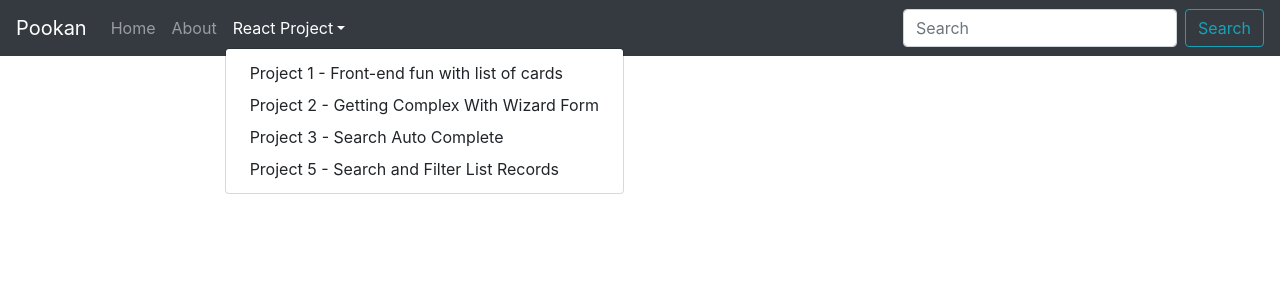
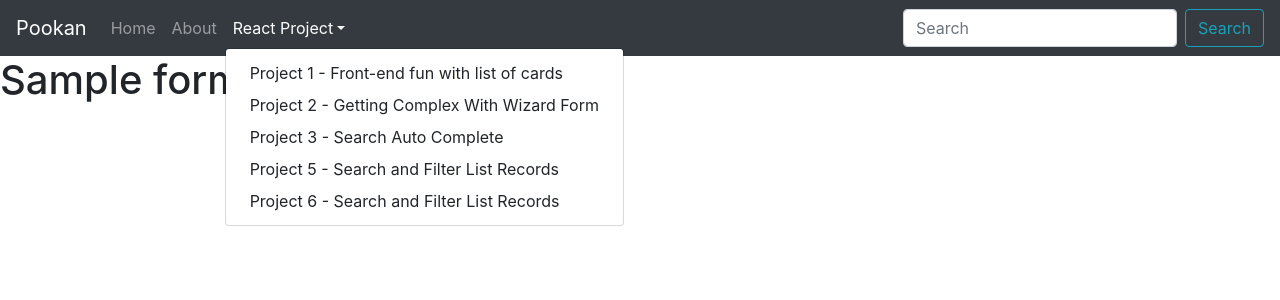
Before and after one commit to Rainstriker/OakCodeKata_codecamp_-6, a React (Create React App) app in the folder Project/React/oak_code_kata/: page /sample_form in a window 1280 px wide. Both pictures are taken after a click on the button "React Project". Shown: the top 300 px of the page. Built offline with nearby package versions, Linux system fonts and the light colour scheme.

Commit message:
add Sample Form

```diff
--- a/Project/React/oak_code_kata/src/components/App/App.js
+++ b/Project/React/oak_code_kata/src/components/App/App.js
@@ -6,6 +6,7 @@ import CardList from '../CardList/CardList.js';
 import WizardForm from '../WizardForm/WizardForm.js';
 import AutoComplete from '../AutoComplete/AutoComplete.js'
 import SearchFilter from '../SearchFilter/SearchFilter.js';
+import SampleForm from '../SampleForm/SampleForm.js';
 
 function App() {
   return (
@@ -16,6 +17,7 @@ function App() {
       <Route path='/wizard_form' component={WizardForm}/>
       <Route path='/auto_complete' component={AutoComplete}/>
       <Route path='/search_filter' component={SearchFilter}/>
+      <Route path='/sample_form' component={SampleForm}/>
     </React.Fragment>
   );
 }
--- a/Project/React/oak_code_kata/src/components/NavBar/NavBar.js
+++ b/Project/React/oak_code_kata/src/components/NavBar/NavBar.js
@@ -24,6 +24,9 @@ const NavBar = () => {
             <NavDropdown.Item as={Link} to="/search_filter">
                 Project 5 - Search and Filter List Records
             </NavDropdown.Item>
+            <NavDropdown.Item as={Link} to="/sample_form">
+                Project 6 - Search and Filter List Records
+            </NavDropdown.Item>
           </NavDropdown>
         </Nav>
         <Form inline>
--- /dev/null
+++ b/Project/React/oak_code_kata/src/components/SampleForm/FormInput.js
@@ -0,0 +1,18 @@
+import React from 'react';
+
+const FormInput = () => {
+  return (
+    <form>
+      <input type="text"/>
+      <input type="text"/>
+      <input type="text"/>
+      <input type="radio"/>
+      <input type="radio"/>
+      <h5>
+        Select your destination
+      </h5>
+    </form>
+  );
+}
+
+export default FormInput;
--- /dev/null
+++ b/Project/React/oak_code_kata/src/components/SampleForm/SampleForm.js
@@ -0,0 +1,12 @@
+import React from 'react';
+import FormInput from 'FormInput.js'
+
+const SampleForm = () => {
+  return (
+    <div>
+      <h1>Sample form</h1>
+    </div>
+  );
+}
+
+export default SampleForm;
```
Also changed, not shown: 1 other file (tests, documents, lock files or other folders).
